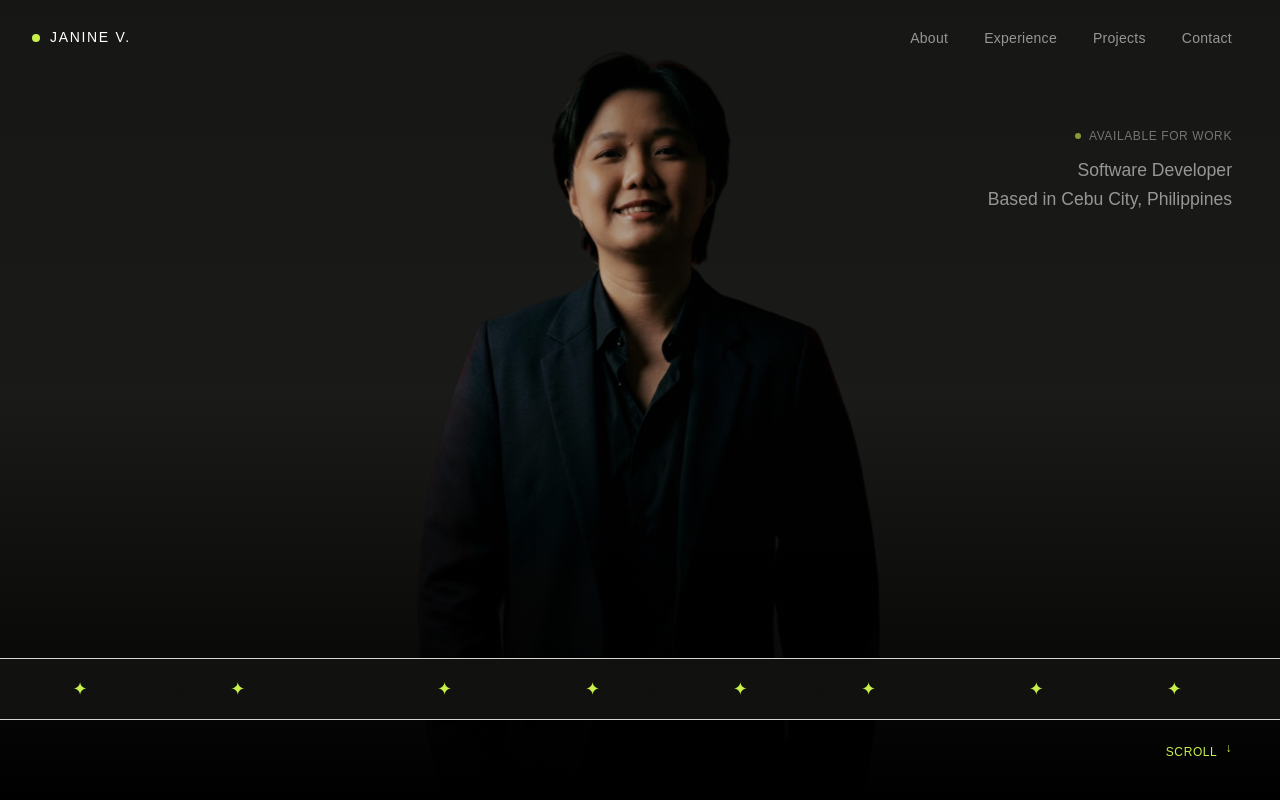
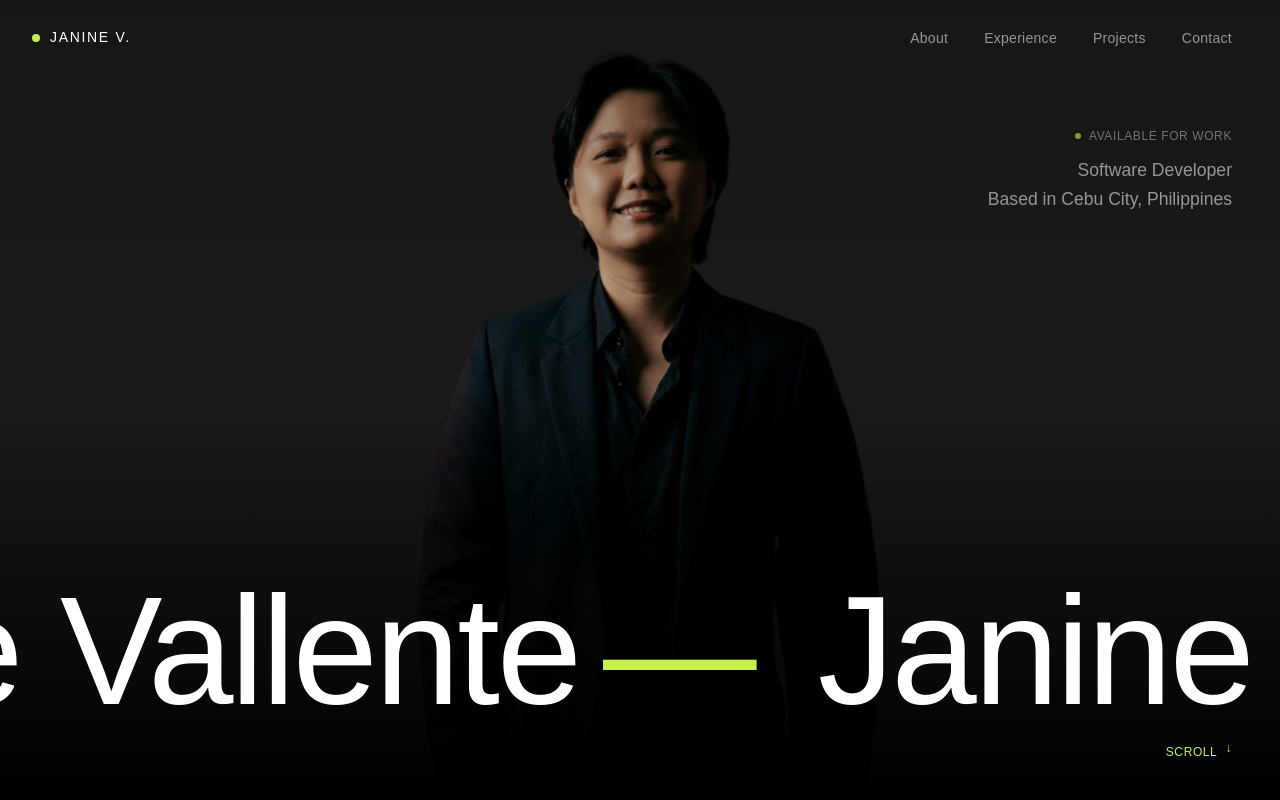
Before and after one commit to janinevallente/janinevallente-portfolio, a Next.js app: page / in a window 1280 px wide. Shown: the top 800 px of the page. Built offline with nearby package versions, Linux system fonts and the light colour scheme.

Commit message:
fix: refactor Marquee component for improved animation and styling

```diff
--- a/src/components/ui/Marquee.tsx
+++ b/src/components/ui/Marquee.tsx
@@ -1,17 +1,27 @@
 import { portfolio } from "@/lib/data";
 
 export default function Marquee() {
-  const items = [...portfolio.marqueeItems, ...portfolio.marqueeItems];
-
   return (
-    <div className="border-y border-border py-4 overflow-hidden bg-ink">
-      <div className="flex animate-marquee whitespace-nowrap">
-        {items.map((item, i) => (
-          <span key={i} className="inline-flex items-center gap-4 mx-6">
-            <span className="font-mono text-sm text-paper/70 tracking-widest uppercase">
-              {item}
-            </span>
-            <span className="text-accent font-display text-lg">✦</span>
+    <div className="overflow-hidden whitespace-nowrap select-none">
+      <div
+        className="inline-flex"
+        style={{ animation: "marquee 30s linear infinite" }}
+      >
+        {[...Array(6)].map((_, i) => (
+          <span
+            key={i}
+            className="pe-16"
+            style={{
+              fontFamily: "var(--font-display)",
+              fontSize: "clamp(4rem, 12vw, 12rem)",
+              fontWeight: 500,
+              letterSpacing: "-0.02em",
+              lineHeight: 0.9,
+              color: "white",
+            }}
+          >
+            {portfolio.name}
+            <span style={{ color: "#c8f04a", marginLeft: "1.5rem" }}>—</span>
           </span>
         ))}
       </div>
```
